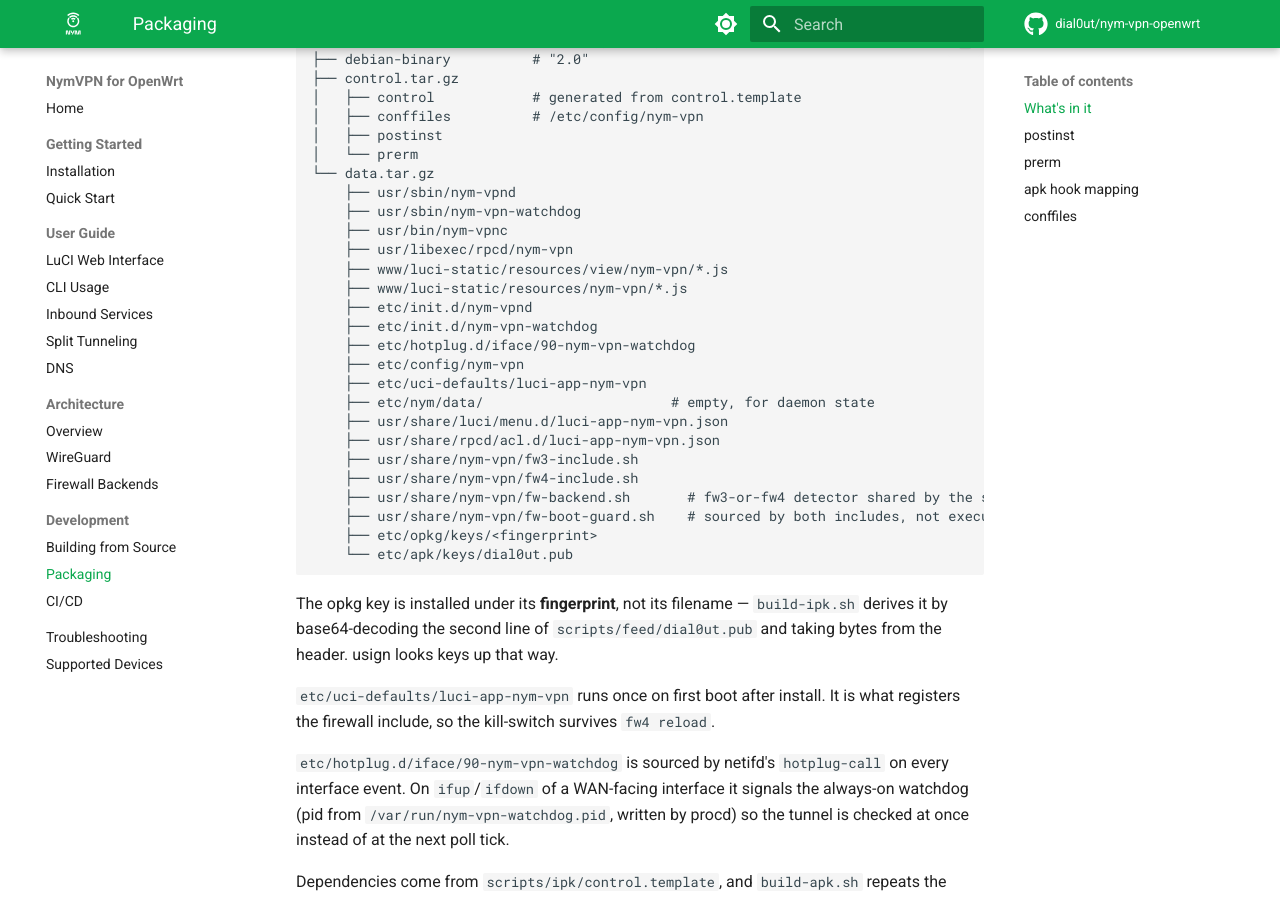
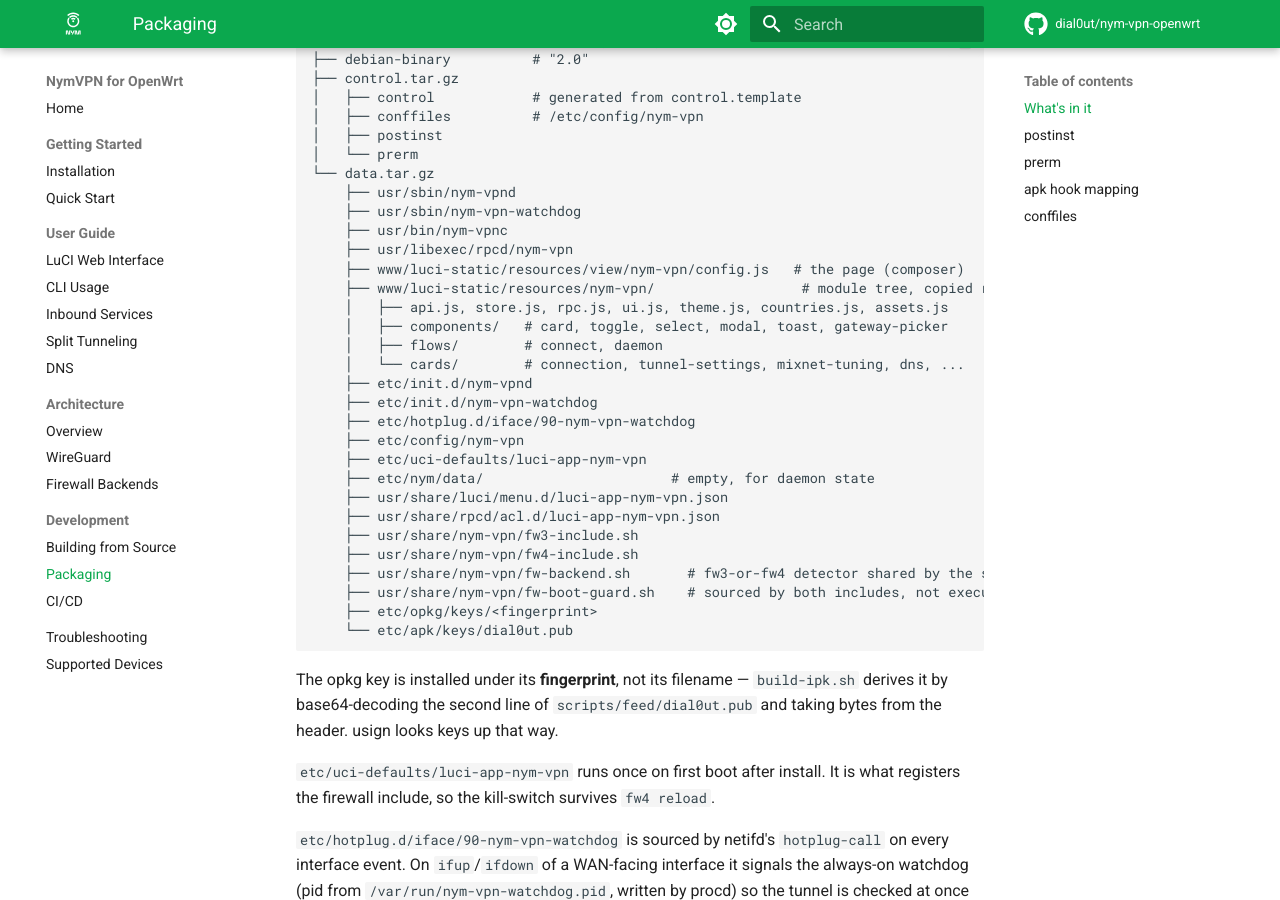
Before and after one commit to dial0ut/nym-vpn-openwrt, an MkDocs documentation site: the page built from docs/development/packaging.md, in a window 1280 px wide and 900 px high, scrolled down 469 px. Built offline with MkDocs 1.6.1 and Material for MkDocs 9.7.7, drawn with Linux system fonts in a browser that asks for light colours; comment, search, counter and statistics services are not loaded.

Commit message:
docs(luci): describe the frontend structure
README gains a Frontend structure section (module roles, how LuCI resolves
them, hot-deploying to a router, running the tests), the packaging payload
tree shows the module directory, and the changelog notes the kill-switch row
moving to the top of Tunnel Settings.

```diff
--- a/docs/development/packaging.md
+++ b/docs/development/packaging.md
@@ -27,8 +27,12 @@ nym-vpn_1.33.1_aarch64_generic.ipk (tar.gz)
     ├── usr/sbin/nym-vpn-watchdog
     ├── usr/bin/nym-vpnc
     ├── usr/libexec/rpcd/nym-vpn
-    ├── www/luci-static/resources/view/nym-vpn/*.js
-    ├── www/luci-static/resources/nym-vpn/*.js
+    ├── www/luci-static/resources/view/nym-vpn/config.js   # the page (composer)
+    ├── www/luci-static/resources/nym-vpn/                  # module tree, copied recursively
+    │   ├── api.js, store.js, rpc.js, ui.js, theme.js, countries.js, assets.js
+    │   ├── components/   # card, toggle, select, modal, toast, gateway-picker
+    │   ├── flows/        # connect, daemon
+    │   └── cards/        # connection, tunnel-settings, mixnet-tuning, dns, ...
     ├── etc/init.d/nym-vpnd
     ├── etc/init.d/nym-vpn-watchdog
     ├── etc/hotplug.d/iface/90-nym-vpn-watchdog
```
Also changed, not shown: CHANGELOG.md (+6 -0 lines), luci-app-nym-vpn/README.md (+60 -12 lines).
